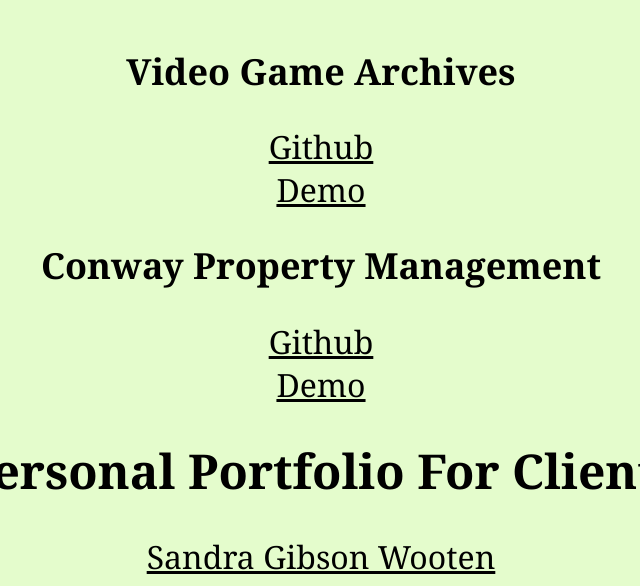
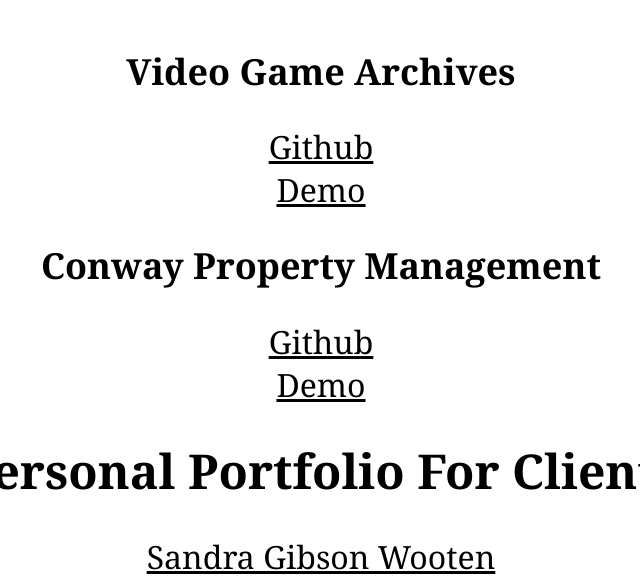
Before and after one commit to shawnway210/tech-portfolio, a plain HTML site: page index.html in a window 1280 px wide. Shown: the part 746-1332 px from the top of the page, without its empty margins (319-959 px from the left). Drawn offline with Linux system fonts and the light colour scheme.

Commit message:
finished

```diff
--- a/style.css
+++ b/style.css
@@ -1,5 +1,5 @@
 body {
-    background: rgb(228, 252, 204);
+    background: rgb(255, 255, 255);
     font-size: x-large;
     font-family:Georgia, 'Times New Roman', Times, serif;
     justify-content:center;
```
